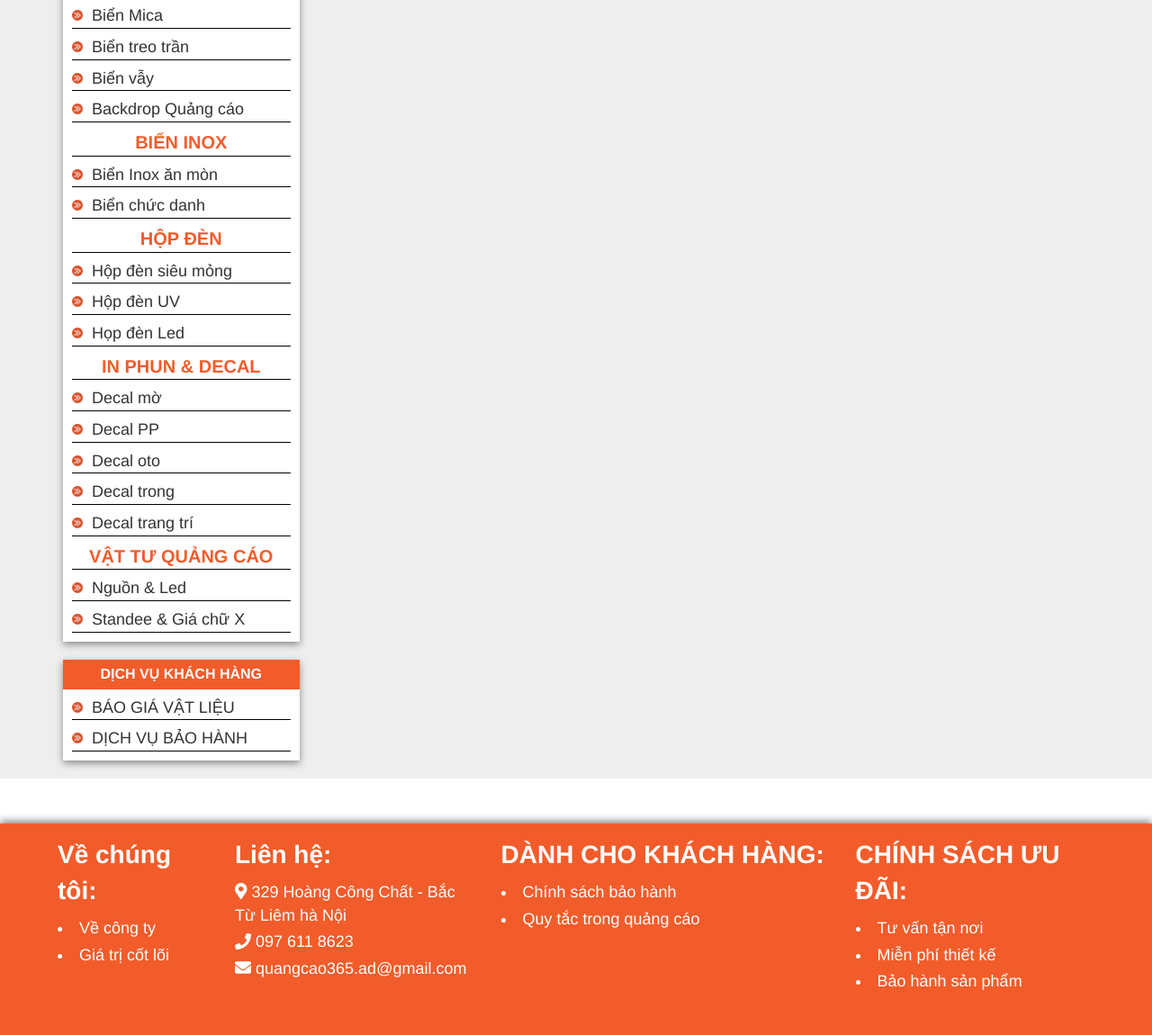
After one commit to tuanhung9293/html-hoc, a PHP site: page /products.html in a window 1280 px wide. The commit adds this page. Shown: the part 930-2080 px from the top of the page at 90% size. Run offline with PHP 8.4, Linux system fonts and the light colour scheme.

Commit message:
products page

```diff
--- a/css/style.css
+++ b/css/style.css
@@ -276,121 +383,54 @@ footer .footer-content .content-ft .no-deco {
   padding: 30px 0;
 }
 
-#bank-slide.slide-wrap {
-  position: relative;
-  width: 95%;
-  height: 85px;
-  margin: 0 auto;
+.products-page {
+  background-color: #eee;
+  margin-top: 50px;
+  margin-bottom: 50px;
 }
 
-#bank-slide.slide-wrap .window {
-  overflow: hidden;
-  position: relative;
-  background: #222;
+.products-page .left-bar-part .left-bar {
+  background-color: white;
+  box-shadow: 0px 3px 8px #888888;
+  padding-bottom: 10px;
+  margin-bottom: 20px;
 }
 
-#bank-slide.slide-wrap .window #carousel {
-  width: 10000px;
-  position: relative;
-  top: 0;
-  left: -450px;
+.products-page .left-bar-part .left-bar .bar-name {
+  text-transform: uppercase;
+  text-align: center;
+  background-color: #f25c2a;
+  color: white;
+  font-size: 16px;
+  font-weight: bold;
+  padding: 5px 0;
 }
 
-#bank-slide.slide-wrap .window #carousel .slide {
-  float: left;
-  display: flex;
-  flex-direction: column;
-  justify-content: center;
+.products-page .left-bar-part .left-bar .title-text {
+  border-bottom: solid 1px black;
+  margin: auto 10px;
+  padding-top: 8px;
+  font-size: 20px;
+  font-weight: bold;
+  text-transform: uppercase;
+  text-align: center;
+  color: #f25c2a;
 }
 
-#bank-slide.slide-wrap .window #carousel .slide img {
-  height: 85px;
+.products-page .left-bar-part .left-bar .normal-text {
+  border-bottom: solid 1px black;
+  margin: auto 10px;
+  padding-top: 8px;
+  font-size: 18px;
 }
 
-#bank-slide.slide-wrap .window .transition {
-  transition: 3.4s;
-}
-
-#bank-slide.slide-wrap #prev {
-  cursor: pointer;
-  position: absolute;
-  left: -50px;
-  top: 0;
-  height: 85px;
-}
-
-#bank-slide.slide-wrap #prev img {
-  height: 85px;
-}
-
-#bank-slide.slide-wrap #next {
-  cursor: pointer;
-  position: absolute;
-  right: -50px;
-  top: 0;
-  height: 85px;
-}
-
-#bank-slide.slide-wrap #next img {
-  height: 85px;
-}
-
-#product-slide.slide-wrap {
-  position: relative;
-  width: 95%;
-  height: 65px;
-  margin: 0 auto;
-}
-
-#product-slide.slide-wrap .window {
-  overflow: hidden;
-  position: relative;
-  background: #222;
-}
-
-#product-slide.slide-wrap .window #carousel {
-  width: 10000px;
-  position: relative;
-  top: 0;
-  left: -450px;
-}
-
-#product-slide.slide-wrap .window #carousel .slide {
-  float: left;
-  display: flex;
-  flex-direction: column;
-  justify-content: center;
-}
-
-#product-slide.slide-wrap .window #carousel .slide img {
-  height: 65px;
-}
-
-#product-slide.slide-wrap .window .transition {
-  transition: 3.4s;
-}
-
-#product-slide.slide-wrap #prev {
-  cursor: pointer;
-  position: absolute;
-  left: -50px;
-  top: 0;
-  height: 65px;
-}
-
-#product-slide.slide-wrap #prev img {
-  height: 65px;
-}
-
-#product-slide.slide-wrap #next {
-  cursor: pointer;
-  position: absolute;
-  right: -50px;
-  top: 0;
-  height: 65px;
-}
-
-#product-slide.slide-wrap #next img {
-  height: 65px;
+.products-page .left-bar-part .left-bar .normal-text::before {
+  content: "";
+  width: 22px;
+  height: 12px;
+  display: inline-block;
+  background-image: url(../images/icon/list-icon.png);
+  background-size: contain;
+  background-repeat: no-repeat;
 }
 /*# sourceMappingURL=style.css.map */
--- a/css/style.scss
+++ b/css/style.scss
@@ -1,13 +1,13 @@
-.test-bgr {
-    display: none;
-    position: absolute;
-    background-image: url(../images/home-page/home-01.jpg);
-    opacity: 0.7;
-    width: 100%;
-    height: 12000px;
-    background-size: contain;
-    background-repeat: no-repeat;
-}
+// .test-bgr {
+//     display: none;
+//     position: absolute;
+//     background-image: url(../images/home-page/home-01.jpg);
+//     opacity: 0.7;
+//     width: 100%;
+//     height: 12000px;
+//     background-size: contain;
+//     background-repeat: no-repeat;
+// }
 
 $main-color: #f25c2a;
 header {
@@ -76,6 +76,66 @@ footer {
             }
         }
     }
+}
+
+@mixin slider($carousel-height) {
+    &.slide-wrap {
+        position: relative;
+        width: 95%;
+        height: $carousel-height;
+        margin: 0 auto;
+        .window {
+            overflow: hidden;
+            position: relative;
+            background: #222;
+            #carousel {
+                width: 10000px;
+                position: relative;
+                top: 0;
+                left: -450px;
+                .slide {
+                    img {
+                        height: $carousel-height;
+                    }
+                    float: left;
+                    display: flex;
+                    flex-direction: column;
+                    justify-content: center;
+                }
+            }
+            .transition {
+                transition: 3.4s;
+            }
+        }
+        #prev {
+            cursor: pointer;
+            position: absolute;
+            left: -50px;
+            top: 0;
+            height: $carousel-height;
+            img {
+                height: $carousel-height;
+            }
+        }
+        #next {
+            cursor: pointer;
+            position: absolute;
+            right: -50px;
+            top: 0;
+            height: $carousel-height;
+            img {
+                height: $carousel-height;
+            }
+        }
+    }
+}
+
+#bank-slide {
+    @include slider(85px);
+}
+
+#product-slide {
+    @include slider(65px);
 }
 
 .home-page {
@@ -242,62 +302,66 @@ footer {
     }
 }
 
-@mixin slider($carousel-height) {
-    &.slide-wrap {
-        position: relative;
-        width: 95%;
-        height: $carousel-height;
-        margin: 0 auto;
-        .window {
-            overflow: hidden;
-            position: relative;
-            background: #222;
-            #carousel {
-                width: 10000px;
-                position: relative;
-                top: 0;
-                left: -450px;
-                .slide {
-                    img {
-                        height: $carousel-height;
-                    }
-                    float: left;
-                    display: flex;
-                    flex-direction: column;
-                    justify-content: center;
+
+.products-page {
+    background-color: #eee;
+    margin-top: 50px;
+    margin-bottom: 50px;
+    .left-bar-part {
+        .left-bar {
+            background-color: white;
+            box-shadow: 0px 3px 8px #888888;
+            padding-bottom: 10px;
+            margin-bottom: 20px;
+            .bar-name {
+                text-transform: uppercase;
+                text-align: center;
+                background-color: $main-color;
+                color: white;
+                font-size: 16px;
+                font-weight: bold;
+                padding: 5px 0;
+            }
+            .title-text {
+                border-bottom: solid 1px black;
+                margin: auto 10px;
+                padding-top: 8px;
+
+                font-size: 20px;
+                font-weight: bold;
+                text-transform: uppercase;
+                text-align: center;
+                color: $main-color;
+            }
+            .normal-text {
+                border-bottom: solid 1px black;
+                margin: auto 10px;
+                padding-top: 8px;
+
+                font-size: 18px;
+                &::before{
+                    content: "";
+                    width: 22px;
+                    height: 12px;
+                    display: inline-block;
+                    background-image: url(../images/icon/list-icon.png);
+                    background-size: contain;
+                    background-repeat: no-repeat;
                 }
             }
-            .transition {
-                transition: 3.4s;
+        }
+    }
+    .right-part {
+        .photo-slider {
+
+        }
+        .prod-galaxy {
+            .title-block {
+
             }
-        }
-        #prev {
-            cursor: pointer;
-            position: absolute;
-            left: -50px;
-            top: 0;
-            height: $carousel-height;
-            img {
-                height: $carousel-height;
-            }
-        }
-        #next {
-            cursor: pointer;
-            position: absolute;
-            right: -50px;
-            top: 0;
-            height: $carousel-height;
-            img {
-                height: $carousel-height;
+            .prod-elms {
+
             }
         }
     }
 }
-
-#bank-slide {
-    @include slider(85px);
-}
-
-#product-slide {
-    @include slider(65px);
-}
--- /dev/null
+++ b/products.html
@@ -0,0 +1,213 @@
+<!DOCTYPE html>
+<html>
+<head>
+    <title>365</title>
+    <script defer src="js/fontawesome-all.js"></script>
+
+    <link rel="stylesheet" href="https://maxcdn.bootstrapcdn.com/bootstrap/3.3.7/css/bootstrap.min.css">
+    <script src="https://ajax.googleapis.com/ajax/libs/jquery/3.3.1/jquery.min.js"></script>
+    <script src="https://maxcdn.bootstrapcdn.com/bootstrap/3.3.7/js/bootstrap.min.js"></script>
+
+    <link rel="stylesheet" href="css/style.css">
+    <script src="js/script.js"></script>
+</head>
+
+<body>
+    <header>
+        <div class="container">
+            <div class="row">
+                <div class="col-xs-4 head-logo">
+                    <a href="#">
+                        <img src="images/home-page/logo.jpg" alt="logo">
+                    </a>
+                </div>
+                <div class="col-xs-8 head-bar">
+                    <div class="row link-elms">
+                        <a href="index.html" class="col-xs-3">
+                            <div class="row">trang chủ</div>
+                        </a>
+                        <a href="#" class="col-xs-3">
+                            <div class="row">
+                                giới thiệu
+                            </div>
+                        </a>
+                        <a href="#" class="col-xs-3 active">
+                            <div class="row">sản phẩm</div>
+                        </a>
+                        <a href="#" class="col-xs-3">
+                            <div class="row">liên hệ</div>
+                        </a>
+                    </div>
+                </div>
+            </div>
+        </div>
+    </header>
+
+    <section class="products-page">
+        <div class="container">
+            <div class="row">
+                <div class="col-xs-3 left-bar-part">
+                    <div class="left-bar">
+                        <div class="bar-name">danh mục sản phẩm</div>
+                        <div class="title-text">in uv</div>
+                        <div class="normal-text">In Kính</div>
+                        <div class="normal-text">In Mica</div>
+                        <div class="normal-text">In Formex</div>
+                        <div class="normal-text">In Aluminium</div>
+                        <div class="normal-text">In Goox</div>
+
+                        <div class="title-text">chử nổi</div>
+                        <div class="normal-text">Chử nổi Mica</div>
+                        <div class="normal-text">Chử nổi Aluminium</div>
+                        <div class="normal-text">Chử nổi Inox</div>
+
+                        <div class="title-text">Tranh Tường</div>
+                        <div class="normal-text">Tranh UV</div>
+                        <div class="normal-text">Tranh trang trí</div>
+
+                        <div class="title-text">Biển hiệu quảng cáo</div>
+                        <div class="normal-text">Biển Aluminium</div>
+                        <div class="normal-text">Biển bạt Hiflex</div>
+                        <div class="normal-text">Biển bạt 3M</div>
+                        <div class="normal-text">Biển Mica</div>
+                        <div class="normal-text">Biển treo trần</div>
+                        <div class="normal-text">Biển vẫy</div>
+                        <div class="normal-text">Backdrop Quảng cáo</div>
+
+                        <div class="title-text">Biển inox</div>
+                        <div class="normal-text">Biển Inox ăn mòn</div>
+                        <div class="normal-text">Biển chức danh</div>
+
+                        <div class="title-text">Hộp đèn</div>
+                        <div class="normal-text">Hộp đèn siêu mỏng</div>
+                        <div class="normal-text">Hộp đèn UV</div>
+                        <div class="normal-text">Họp đèn Led</div>
+
+                        <div class="title-text">In phun & Decal</div>
+                        <div class="normal-text">Decal mờ</div>
+                        <div class="normal-text">Decal PP</div>
+                        <div class="normal-text">Decal oto</div>
+                        <div class="normal-text">Decal trong</div>
+                        <div class="normal-text">Decal trang trí</div>
+
+                        <div class="title-text">Vật tư quảng cáo</div>
+                        <div class="normal-text">Nguồn & Led</div>
+                        <div class="normal-text">Standee & Giá chữ X</div>
+                    </div>
+
+                    <div class="left-bar">
+                        <div class="bar-name">dịch vụ khách hàng</div>
+                        <div class="normal-text">BÁO GIÁ VẬT LIỆU</div>
+                        <div class="normal-text">DỊCH VỤ BẢO HÀNH</div>
+                    </div>
+                </div>
+                <div class="col-xs-9 right-part">
+                    <div class="photo-slider">
+                        <div id="myCarousel" class="carousel slide" data-ride="carousel">
+                            <!-- Indicators -->
+                            <ol class="carousel-indicators">
+                                <li data-target="#myCarousel" data-slide-to="0" class="active"></li>
+                                <li data-target="#myCarousel" data-slide-to="1"></li>
+                                <li data-target="#myCarousel" data-slide-to="2"></li>
+                                <li data-target="#myCarousel" data-slide-to="3"></li>
+                                <li data-target="#myCarousel" data-slide-to="4"></li>
+                                <li data-target="#myCarousel" data-slide-to="5"></li>
+                            </ol>
+                            <!-- Wrapper for slides -->
+                            <div class="carousel-inner">
+                                <div class="item active">
+                                    <img src="images/home-page/projects/y-duoc.jpg" alt="Los Angeles" style="width:100%;">
+                                </div>
+                                <div class="item">
+                                    <img src="images/home-page/projects/benh-vien.jpg" alt="Los Angeles" style="width:100%;">
+                                </div>
+                                <div class="item">
+                                    <img src="images/home-page/projects/cuahang.jpg" alt="Los Angeles" style="width:100%;">
+                                </div>
+                                <div class="item">
+                                    <img src="images/home-page/projects/mika.jpg" alt="Los Angeles" style="width:100%;">
+                                </div>
+                                <div class="item">
+                                    <img src="images/home-page/projects/san-bay.jpg" alt="Los Angeles" style="width:100%;">
+                                </div>
+                                <div class="item">
+                                    <img src="images/home-page/projects/tra-sua.jpg" alt="Los Angeles" style="width:100%;">
+                                </div>
+                            </div>
+                            <!-- Left and right controls -->
+                            <a class="left carousel-control" href="#myCarousel" data-slide="prev">
+                                <span class="glyphicon glyphicon-chevron-left"></span>
+                                <span class="sr-only">Previous</span>
+                            </a>
+                            <a class="right carousel-control" href="#myCarousel" data-slide="next">
+                                <span class="glyphicon glyphicon-chevron-right"></span>
+                                <span class="sr-only">Next</span>
+                            </a>
+                        </div>
+                    </div>
+                    <div class="prod-galaxy">
+                        <div class="title-block">
+
+                        </div>
+                        <div class="row">
+                            <div class="col-xs-4 prod-elms">
+                            </div>
+                            <div class="col-xs-4">
+                            </div>
+                        </div>
+                    </div>
+                </div>
+            </div>
+        </div>
+
+    </section>
+
+    <footer>
+        <div class="footer-content">
+            <div class="row">
+                <div class="col-xs-2">
+                    <div class="title-ft">Về chúng tôi:</div>
+                    <div class="content-ft">
+                        <li>Về công ty</li>
+                        <li>Giá trị cốt lõi</li>
+                    </div>
+                </div>
+                <div class="col-xs-3">
+                    <div class="title-ft">Liên hệ:</div>
+                    <div class="content-ft">
+                        <li class="no-deco">
+                            <i class="fas fa-map-marker-alt"></i> 329 Hoàng Công Chất - Bắc Từ Liêm hà Nội</li>
+                        <li class="no-deco">
+                            <i class="fas fa-phone"></i> 097 611 8623</li>
+                        <li class="no-deco">
+                            <i class="fas fa-envelope"></i> quangcao365.ad@gmail.com</li>
+                    </div>
+                </div>
+                <div class="col-xs-4">
+                    <div class="title-ft">DÀNH CHO KHÁCH HÀNG:</div>
+                    <div class="content-ft">
+                        <li>Chính sách bảo hành</li>
+                        <li>Quy tắc trong quảng cáo</li>
+                    </div>
+                </div>
+                <div class="col-xs-3">
+                    <div class="title-ft">CHÍNH SÁCH ƯU ĐÃI:</div>
+                    <div class="content-ft">
+                        <li>Tư vấn tận nơi</li>
+                        <li>Miễn phí thiết kế</li>
+                        <li>Bảo hành sản phẩm</li>
+                    </div>
+                </div>
+            </div>
+        </div>
+    </footer>
+
+    <script>
+        $(document).ready(function () {
+            initPage();
+            productsPage();
+        });
+    </script>
+</body>
+
+</html>
```
Also changed, not shown: other parts of css/style.css (+118 -11 lines), index.html (+7 -1 lines), js/script.js (+33 -10 lines), images/icon/list-icon.png, 1 other file.
